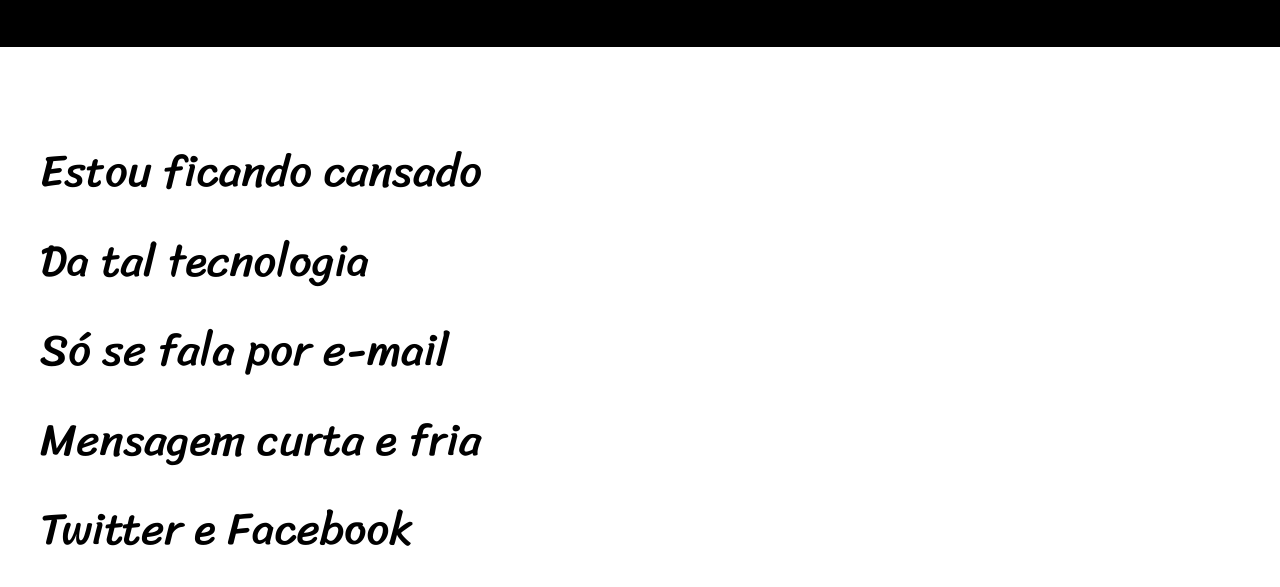
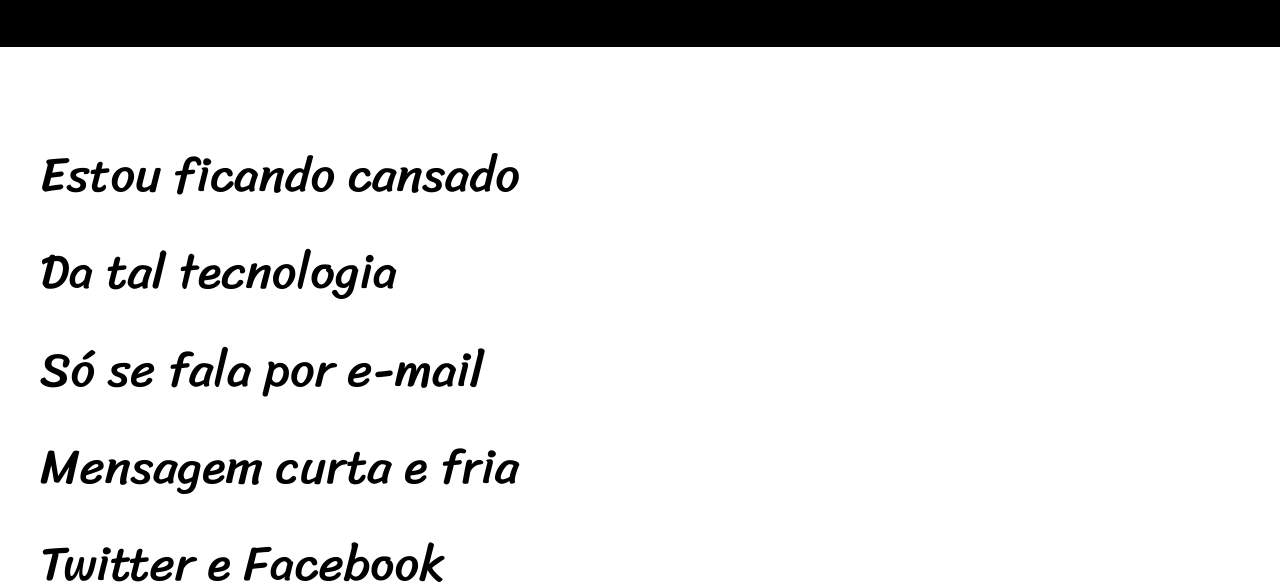
Before and after one commit to nicollascsantos/projeto-cordel, a plain HTML site: page index.html in a window 1280 px wide. Shown: the part 213-800 px from the top of the page. Drawn offline with Linux system fonts and the light colour scheme.

Commit message:
Projeto finalizado

```diff
--- a/src/estilos/estilo.css
+++ b/src/estilos/estilo.css
@@ -61,7 +61,7 @@ section {
     padding: 10vh 40px;
     line-height: 2em;
     font-family: var(--fonte3);
-    font-size: 3.5vw;
+    font-size: 3.8vw;
 }
 
 section > p {
```
